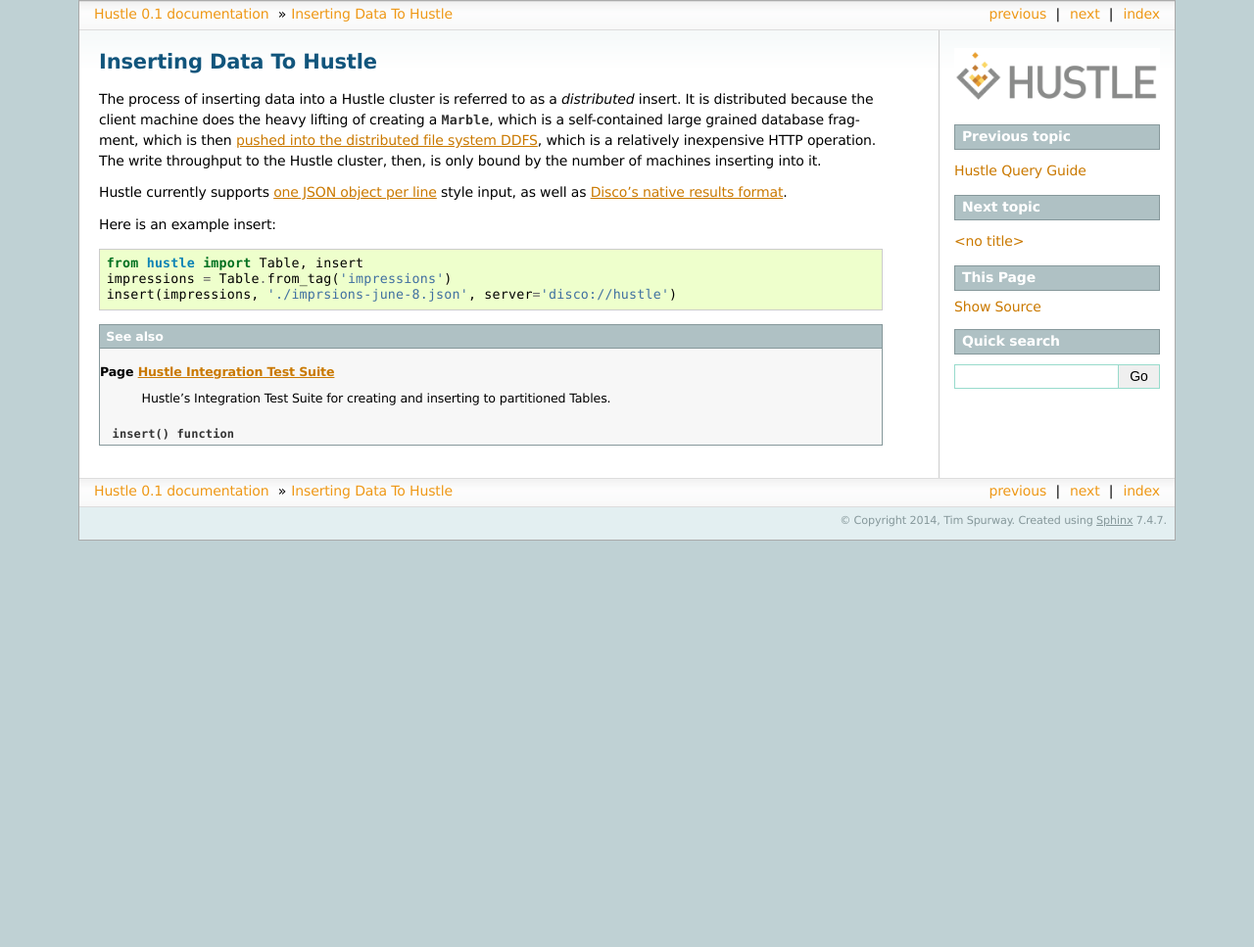
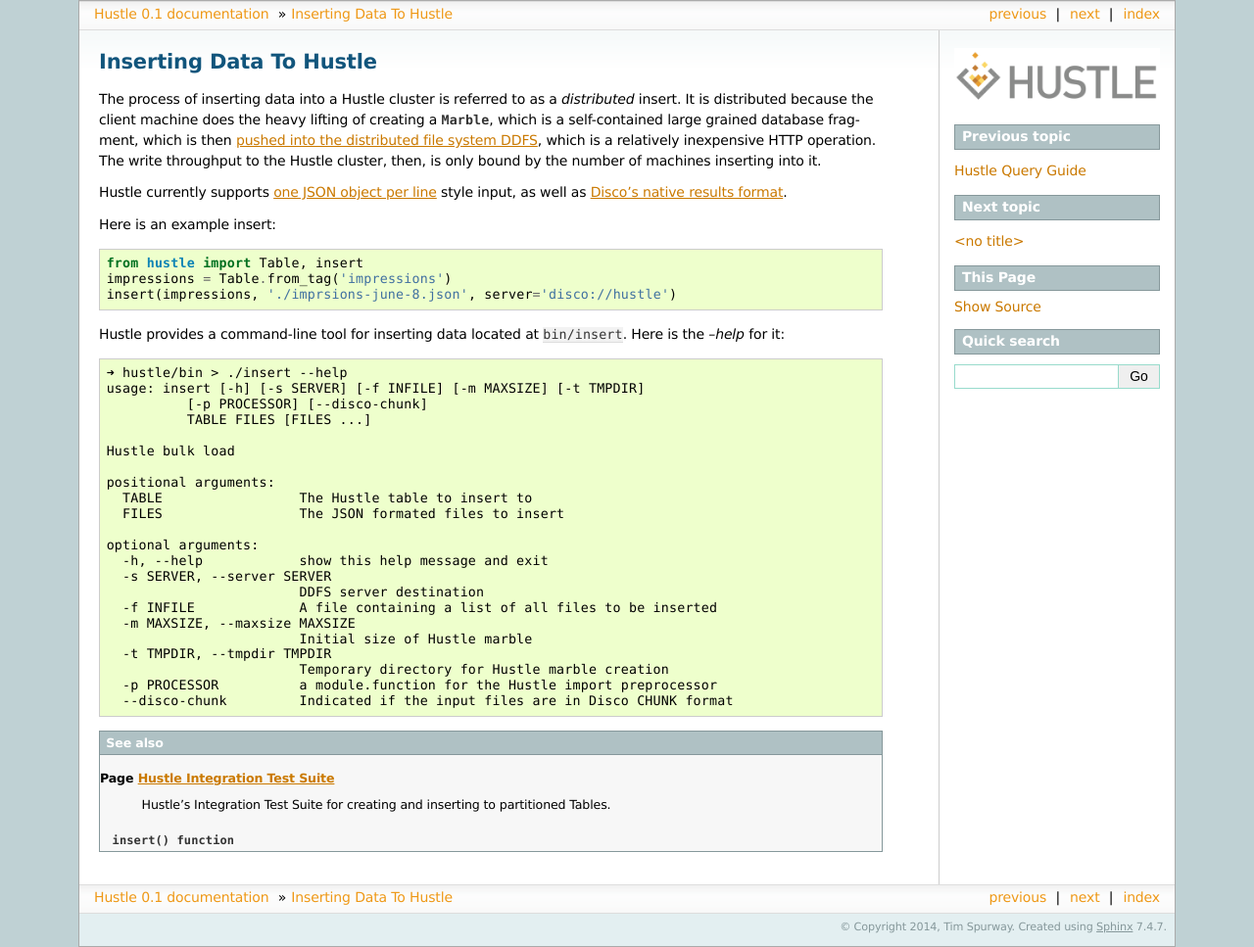
Before and after one commit to tspurway/hustle, a Sphinx documentation site: the page built from doc/howto/insert.rst, in a window 1280 px wide. Shown: the whole page at 98% size. Built offline with Sphinx 7.4.7, drawn with Linux system fonts in a browser that asks for light colours; before the commit the page ends 900 px from its top, so only the background shows below that.

Commit message:
more doc changes

```diff
--- a/doc/howto/insert.rst
+++ b/doc/howto/insert.rst
@@ -19,6 +19,32 @@
     impressions = Table.from_tag('impressions')
     insert(impressions, './imprsions-june-8.json', server='disco://hustle')
 
+Hustle provides a command-line tool for inserting data located at :code:`bin/insert`.  Here is the *--help* for
+it::
+
+    ➜ hustle/bin > ./insert --help
+    usage: insert [-h] [-s SERVER] [-f INFILE] [-m MAXSIZE] [-t TMPDIR]
+              [-p PROCESSOR] [--disco-chunk]
+              TABLE FILES [FILES ...]
+
+    Hustle bulk load
+
+    positional arguments:
+      TABLE                 The Hustle table to insert to
+      FILES                 The JSON formated files to insert
+
+    optional arguments:
+      -h, --help            show this help message and exit
+      -s SERVER, --server SERVER
+                            DDFS server destination
+      -f INFILE             A file containing a list of all files to be inserted
+      -m MAXSIZE, --maxsize MAXSIZE
+                            Initial size of Hustle marble
+      -t TMPDIR, --tmpdir TMPDIR
+                            Temporary directory for Hustle marble creation
+      -p PROCESSOR          a module.function for the Hustle import preprocessor
+      --disco-chunk         Indicated if the input files are in Disco CHUNK format
+
 .. seealso::
 
     Page :ref:`integrationtests`
--- a/hustle/__init__.py
+++ b/hustle/__init__.py
@@ -321,7 +321,7 @@
         This allows us to build nested queries.  You may want to do this to join more than two tables, or to reuse
         the results of a query in more than one subsequent query.  For example::
 
-            ``active_pix = select(*star(pix), where=pix.isActive > 0, nest=True)``
+            active_pix = select(*star(pix), where=pix.isActive > 0, nest=True)
             select(h_sum(active_pix.amount), where=active_pix)
 
     :type kwargs: dict
```
Also changed, not shown: doc/howto/query.rst (+5 -6 lines).
